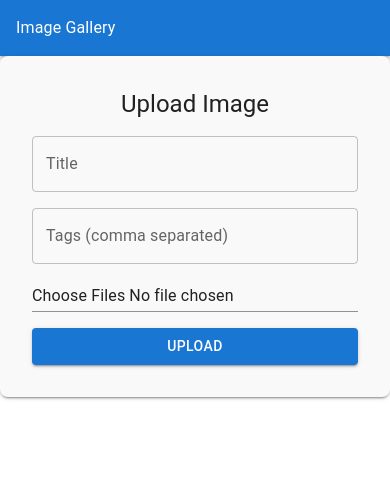
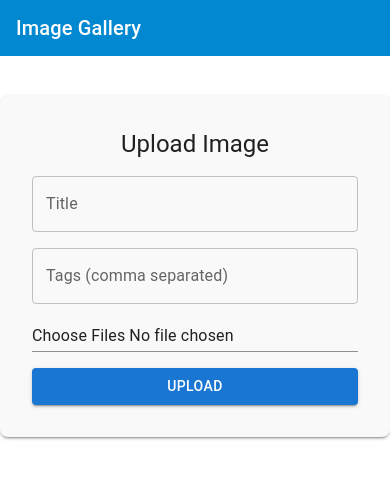
Before and after one commit to Rahul-4u/image-gallery, a Next.js app: page / in a window 390 px wide. Shown: the top 478 px of the page. Built offline with nearby package versions, Linux system fonts and the light colour scheme; some icons are missing.

Commit message:
full ui max-w add responsive design

```diff
--- a/src/app/imageGrid/page.tsx
+++ b/src/app/imageGrid/page.tsx
@@ -34,7 +34,7 @@ const ImageGrid: React.FC<ImageGridProps> = ({ images, handleDelete }) => {
      };
 
   return (
-    <div>
+    <div   className="max-w-7xl mx-auto">
       <Grid
         container
         spacing={{ xs: 2, md: 3 }}
--- a/src/app/page.tsx
+++ b/src/app/page.tsx
@@ -15,7 +15,7 @@ const page = () => {
   };
 
   return (
-    <div>
+    <div className="mt-10 mb-5">
       <UploadForm onImageUpload={handleImageUpload} />{" "}
       <ImageGrid images={images} handleDelete={handleDelete} />
     </div>
--- a/src/components/Navbar.tsx
+++ b/src/components/Navbar.tsx
@@ -33,10 +33,19 @@ export default function Navbar() {
 
   return (
     <>
-      <AppBar position="static" color="primary">
+      {/* Sticky Navbar */}
+      <Box
+        // className=" sticky top-0 z-50"
+        sx={{ bgcolor: "info.main" }}
+      >
+        <AppBar
+          position="static"
+          sx={{ bgcolor: "info.main", boxShadow: "none", border:'none' }}
+          className="max-w-[1440px] mx-auto bg-sky-700 shadow-none"
+        >
           <Toolbar>
             {/* Logo / Title */}
-          <Typography variant="h8" component="div" sx={{ flexGrow: 1 }}>
+            <Typography variant="h6" component="div" sx={{ flexGrow: 1 }}>
               <Link href="/" style={{ textDecoration: "none", color: "white" }}>
                 Image Gallery
               </Link>
@@ -64,6 +73,7 @@ export default function Navbar() {
             </Box>
           </Toolbar>
         </AppBar>
+      </Box>
 
       {/* Drawer for Mobile */}
       <Drawer anchor="right" open={drawerOpen} onClose={toggleDrawer(false)}>
--- /dev/null
+++ b/src/lib/uploadToCloudinary.ts
@@ -0,0 +1,18 @@
+export const uploadToCloudinary = async (file: File): Promise<string> => {
+  const formData = new FormData();
+  formData.append("file", file);
+  formData.append("upload_preset", "image-gallery");
+  formData.append("cloud_name", "dgi2y2c0o");
+
+  const response = await fetch(
+    "https://api.cloudinary.com/v1_1/your_cloud_name/image/upload",
+    {
+      method: "POST",
+      body: formData,
+    }
+  );
+
+  const data = await response.json();
+
+  return data.secure_url;
+};
```
Lines whose indentation alone changed are shown as unchanged.
